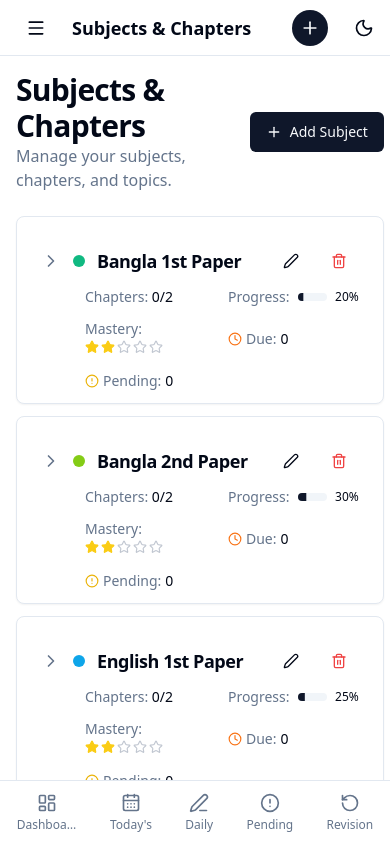
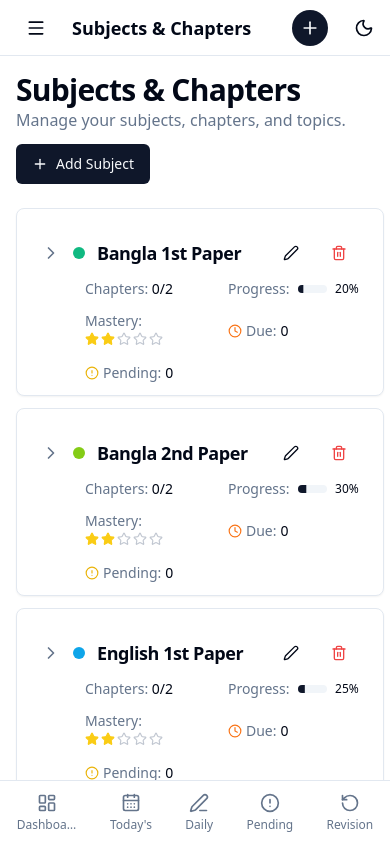
Before and after one commit to sajidisthebest/sajidxstudy, a React (Vite) app: page /subjects in a window 390 px wide. Built offline with nearby package versions, Linux system fonts and the light colour scheme.

Commit message:
fix: make SubjectsChapters page mobile-friendly with responsive layout

```diff
--- a/src/pages/SubjectsChapters.tsx
+++ b/src/pages/SubjectsChapters.tsx
@@ -387,7 +387,7 @@ export default function SubjectsChapters() {
 
   return (
     <div className="space-y-6">
-      <div className="flex items-center justify-between">
+      <div className="flex flex-col sm:flex-row items-start sm:items-center justify-between gap-3">
         <div>
           <h1 className="text-3xl font-bold tracking-tight">Subjects & Chapters</h1>
           <p className="text-muted-foreground">
@@ -509,7 +509,7 @@ export default function SubjectsChapters() {
 
                       return (
                         <div key={chapter.id} className="space-y-1">
-                          <div className="flex items-center gap-2 py-2">
+                          <div className="flex flex-col gap-2 py-2">
                             <div
                               className="flex items-center gap-2 cursor-pointer flex-1"
                               onClick={() =>
@@ -528,6 +528,7 @@ export default function SubjectsChapters() {
                                 {chapter.title}
                               </span>
                             </div>
+                            <div className="flex items-center gap-2 flex-wrap ml-6">
                               <Badge
                                 className={cn(
                                   "text-xs",
@@ -600,6 +601,7 @@ export default function SubjectsChapters() {
                                 <Trash2 className="h-3.5 w-3.5 text-destructive" />
                               </Button>
                             </div>
+                          </div>
 
                           {/* Expanded: Topics */}
                           {isChapterExpanded && (
@@ -607,7 +609,7 @@ export default function SubjectsChapters() {
                               {topics.map((topic) => (
                                 <div
                                   key={topic.id}
-                                  className="flex items-center gap-2 py-1.5 px-2 rounded hover:bg-muted/50"
+                                  className="flex items-center gap-2 py-1.5 px-2 rounded hover:bg-muted/50 flex-wrap"
                                 >
                                   <Checkbox
                                     checked={selectedTopicIds.has(topic.id)}
@@ -651,6 +653,7 @@ export default function SubjectsChapters() {
                                       Pending
                                     </Badge>
                                   )}
+                                  <div className="flex items-center gap-1">
                                     <Button
                                       variant="ghost"
                                       size="icon"
@@ -667,6 +670,7 @@ export default function SubjectsChapters() {
                                     >
                                       <Trash2 className="h-3 w-3 text-destructive" />
                                     </Button>
+                                  </div>
                                 </div>
                               ))}
                               <Button
```
Lines whose indentation alone changed are shown as unchanged.
